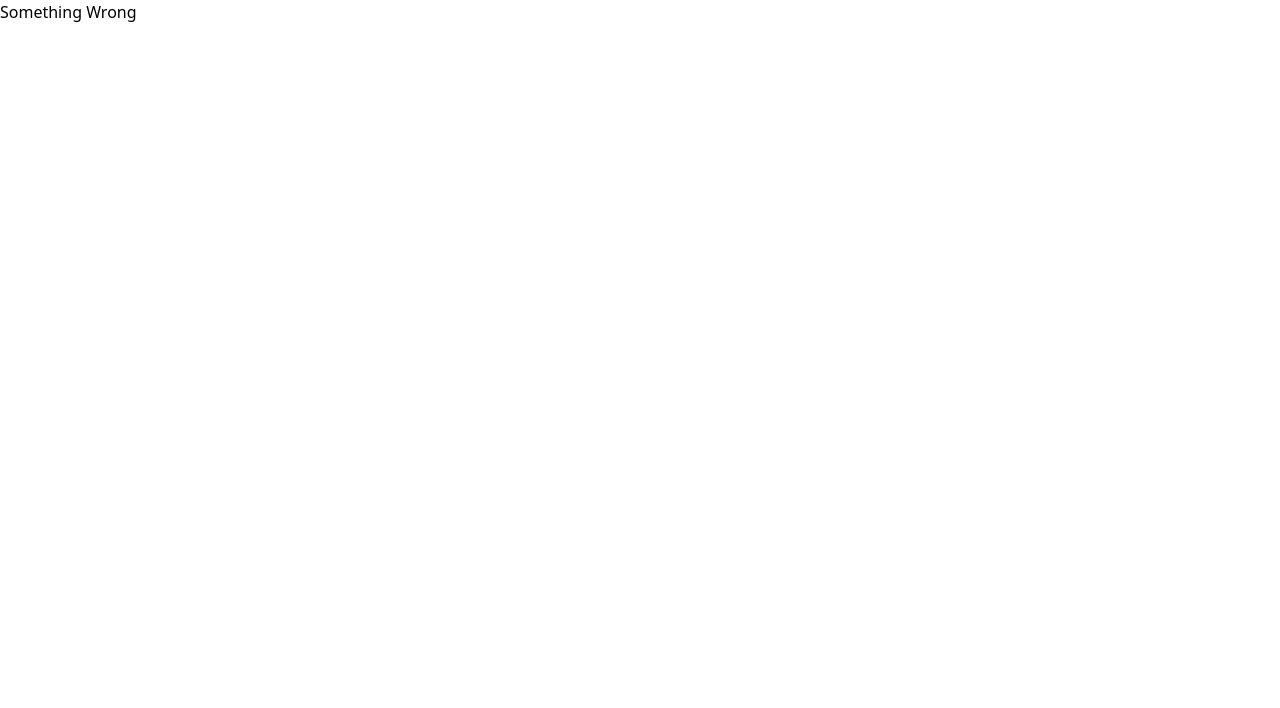
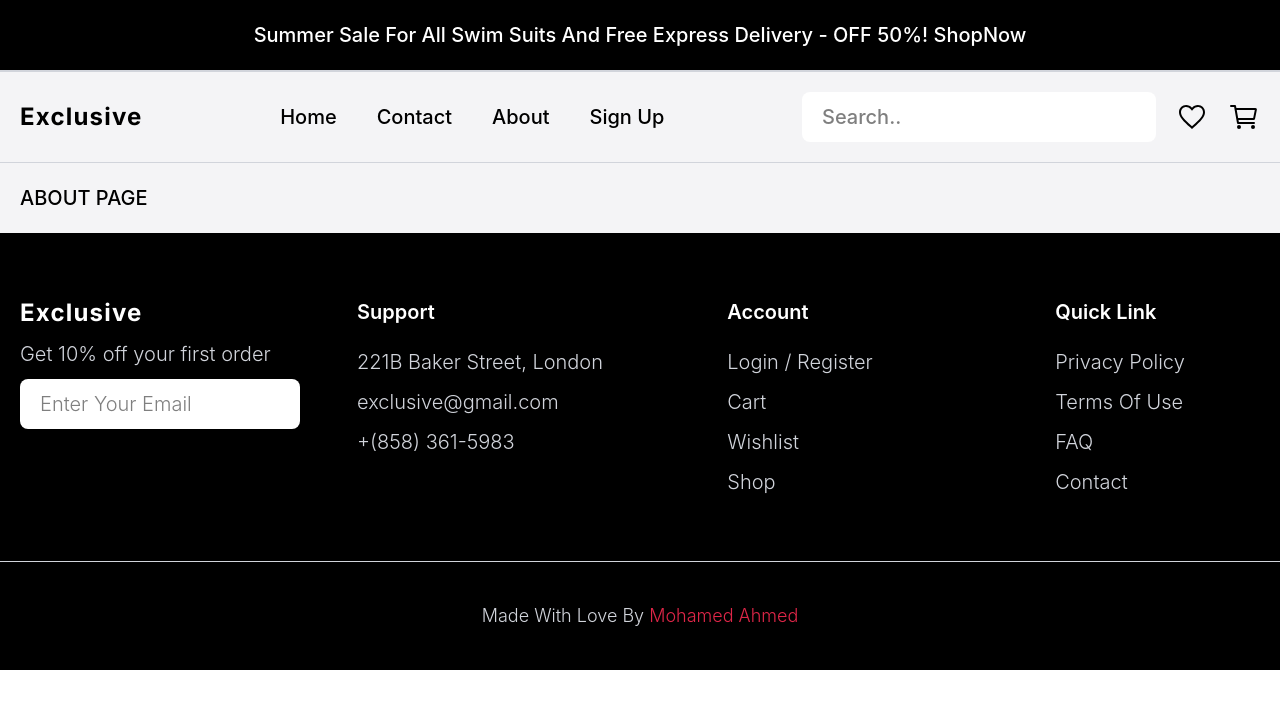
Before and after one commit to Mohamed-Y0/Exclusive, a React (Vite) app: page /about in a window 1280 px wide. Before the commit this address had no page. Shown: the top 708 px of the page. Built offline with nearby package versions, Linux system fonts and the light colour scheme; a web font is replaced by a local one.

Commit message:
add Pages: About, Contact, SignIn, SignUp

```diff
--- a/src/components/layout/Header/HeaderNav.tsx
+++ b/src/components/layout/Header/HeaderNav.tsx
@@ -15,13 +15,13 @@ function HeaderNav() {
           </NavLink>
         </li>
         <li>
-          <NavLink to="/">Contact</NavLink>
+          <NavLink to="/contact">Contact</NavLink>
         </li>
         <li>
-          <NavLink to="/">About</NavLink>
+          <NavLink to="/about">About</NavLink>
         </li>
         <li>
-          <NavLink to="/">Sign Up</NavLink>
+          <NavLink to="/sign-up">Sign Up</NavLink>
         </li>
       </ul>
     </nav>
--- a/src/components/layout/Header/HeaderPhone.tsx
+++ b/src/components/layout/Header/HeaderPhone.tsx
@@ -26,13 +26,13 @@ function HeaderPhone({ handleMenuToggle }: Props) {
             </NavLink>
           </li>
           <li>
-            <NavLink to="/">Contact</NavLink>
+            <NavLink to="/contact">Contact</NavLink>
           </li>
           <li>
-            <NavLink to="/">About</NavLink>
+            <NavLink to="/about">About</NavLink>
           </li>
           <li>
-            <NavLink to="/">Sign Up</NavLink>
+            <NavLink to="/sign-up">Sign Up</NavLink>
           </li>
         </ul>
 
--- /dev/null
+++ b/src/pages/About.tsx
@@ -0,0 +1,5 @@
+function About() {
+  return <div className={`container m-auto p-5`}>ABOUT PAGE</div>;
+}
+
+export default About;
--- /dev/null
+++ b/src/pages/Contact.tsx
@@ -0,0 +1,5 @@
+function Contact() {
+  return <div className={`container m-auto p-5`}>Contact PAGE</div>;
+}
+
+export default Contact;
--- /dev/null
+++ b/src/pages/SignIn.tsx
@@ -0,0 +1,5 @@
+function SignIn() {
+  return <div className={`container m-auto p-5`}>SIGN IN</div>;
+}
+
+export default SignIn;
--- /dev/null
+++ b/src/pages/SignUp.tsx
@@ -0,0 +1,5 @@
+function SignUp() {
+  return <div className={`container m-auto p-5`}>SIGN UP</div>;
+}
+
+export default SignUp;
```
Also changed, not shown: src/App.tsx (+9 -1 lines).
